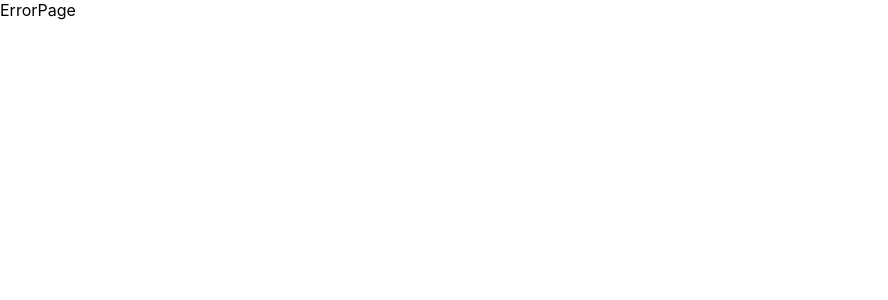
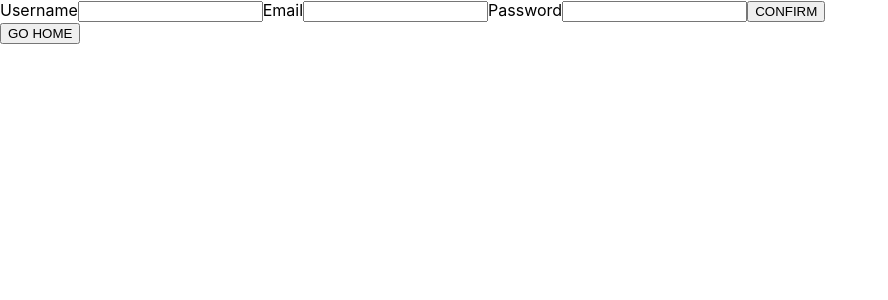
Before and after one commit to Denis28547/tech_shop, a Next.js app: page /signup in a window 1280 px wide. Before the commit this address had no page. Shown: the top 300 px of the page, without its empty margins (0-888 px from the left). Built offline with nearby package versions, Linux system fonts and the light colour scheme.

Commit message:
added signup page, working on connnecting db with ORM

```diff
--- a/package.json
+++ b/package.json
@@ -14,8 +14,10 @@
     "next": "12.3.1",
     "next-auth": "^4.12.0",
     "pg": "^8.8.0",
+    "pg-hstore": "^2.3.4",
     "react": "18.2.0",
-    "react-dom": "18.2.0"
+    "react-dom": "18.2.0",
+    "sequelize": "^6.23.2"
   },
   "devDependencies": {
     "@types/node": "18.7.20",
--- /dev/null
+++ b/pages/signup/index.tsx
@@ -0,0 +1,75 @@
+import axios from "axios";
+import type { NextPage } from "next";
+import { ChangeEvent, useState } from "react";
+import { useRouter } from "next/router";
+
+interface User {
+  username: string;
+  email: string;
+  password: string;
+}
+
+const defaultState: User = {
+  username: "",
+  email: "",
+  password: "",
+};
+
+const SignUp: NextPage = () => {
+  const [userInfo, setUserInfo] = useState(defaultState);
+  const router = useRouter();
+
+  const handleChange = (e: ChangeEvent<HTMLInputElement>) => {
+    e.preventDefault();
+
+    const { name, value } = e.target;
+
+    setUserInfo((prevInfo) => {
+      return {
+        ...prevInfo,
+        [name]: value,
+      };
+    });
+  };
+
+  const handleSubmit = async (e: any) => {
+    e.preventDefault();
+    const response = await axios.post(
+      "http://localhost:3000/api/signup",
+      userInfo
+    );
+    // console.log(response);
+    alert(response.data.message);
+  };
+
+  return (
+    <>
+      <form onSubmit={handleSubmit}>
+        <label>Username</label>
+        <input
+          value={userInfo.username}
+          name="username"
+          onChange={(e) => handleChange(e)}
+        />
+        <label>Email</label>
+        <input
+          value={userInfo.email}
+          name="email"
+          type="email"
+          onChange={(e) => handleChange(e)}
+        />
+        <label>Password</label>
+        <input
+          value={userInfo.password}
+          name="password"
+          onChange={(e) => handleChange(e)}
+        />
+        <button type="submit">CONFIRM</button>
+      </form>
+
+      <button onClick={() => router.push("/")}>GO HOME</button>
+    </>
+  );
+};
+
+export default SignUp;
```
Also changed, not shown: config/config.json (added, +23 -0 lines), models/index.js (added, +47 -0 lines), pages/api/auth/[...nextauth].ts (renamed from pages/api/auth/[...nextauth].js, +2 -8 lines), pages/index.tsx (+12 -1 lines), 2 other files (tests, documents, lock files or other folders).
